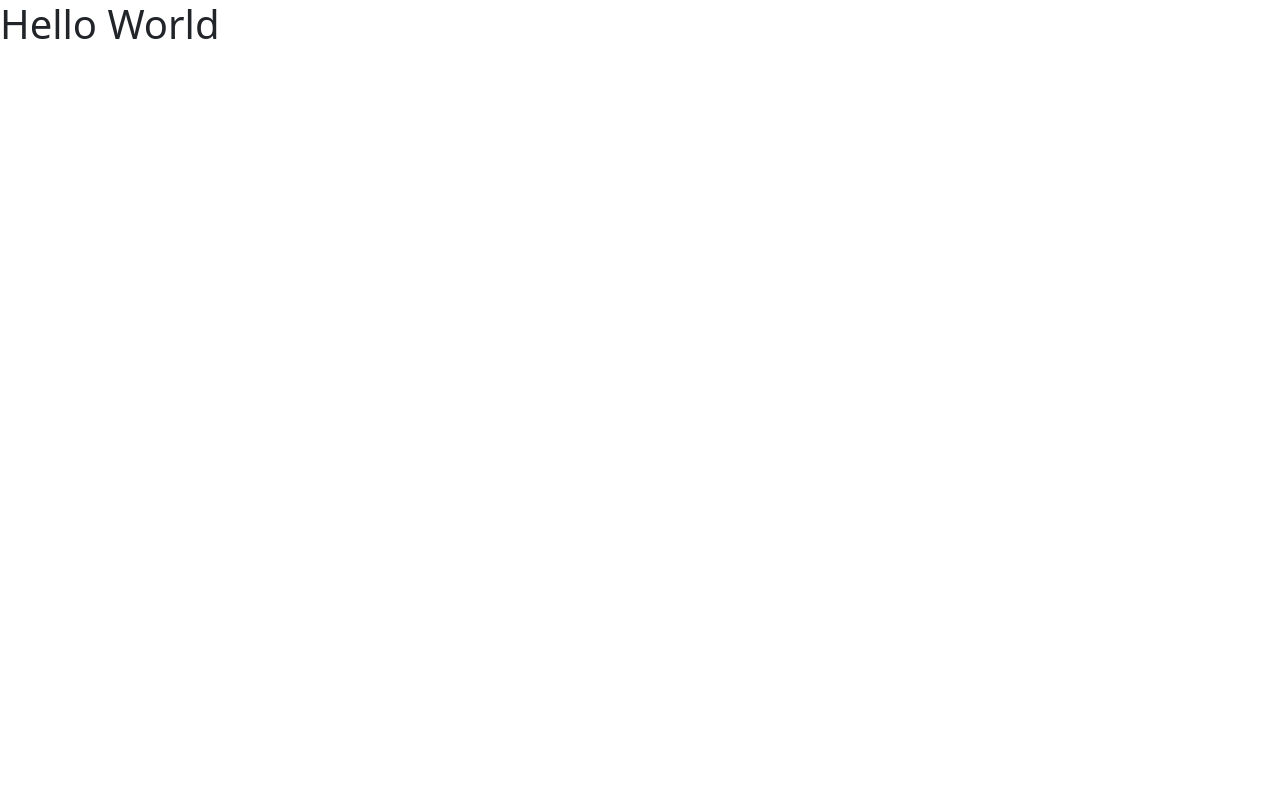
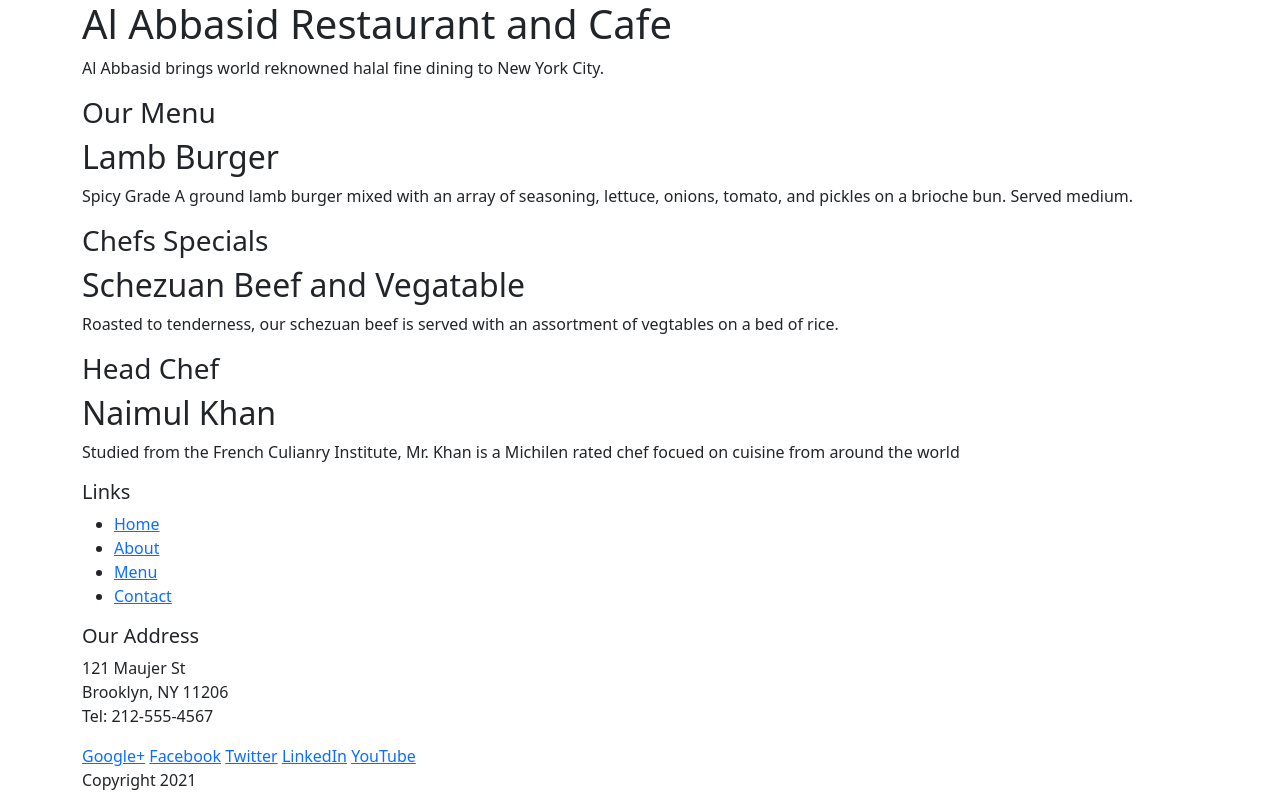
Before and after one commit to naimul-khan/bootstrap_restuarant, a website: page index.html in a window 1280 px wide. Drawn offline with nearby package versions, Linux system fonts and the light colour scheme.

Commit message:
added content to html

```diff
--- a/index.html
+++ b/index.html
@@ -1,11 +1,98 @@
 <!DOCTYPE html>
 <html lang="en">
     <head>
+        <!-- meta tags always come first -->
+        <meta charset="utf-8">
+        <!--below is code for the viewpoert-->
+        <meta name="viewpoert" content="width=device-width, initial-scale=1, shrink-to-fit=no">
+        <!-- tell the browser to produce the highest quality page-->
+        <meta http-equiv="x-ua-compatible" content="ie=edge,chrome=1">
+
+
+        <!--below is the connection to boostrap-->
         <link rel="stylesheet" href="node_modules/bootstrap/dist/css/bootstrap.min.css">
+
     </head>
+
     <body>
-        <h1>Hello World</h1>
+        <header class="jumbotron">
+            <div class="container">
+                <div>
+                    <div>
+                        <h1>Al Abbasid Restaurant and Cafe</h1>
+                        <p>Al Abbasid brings world reknowned halal fine dining to New York City. </p>
+                    </div>
+                </div>
+            </div>
+        </header>
 
+        <div class="container">
+            <div>
+                <div class="row">
+                    <h3>Our Menu</h3>
+                </div>
+                <div>
+                    <h2>Lamb Burger</h2>
+                    <p>Spicy Grade A ground lamb burger mixed with an array of seasoning, lettuce, onions, tomato, and pickles on a brioche bun. Served medium.</p>
+                </div>
+            </div>
+
+            <div>
+                <div class="row">
+                    <h3>Chefs Specials</h3>
+                </div>
+                <div>
+                    <h2>Schezuan Beef and Vegatable</h2>
+                    <p>Roasted to tenderness, our schezuan beef is served with an assortment of vegtables on a bed of rice.</p>
+                </div>
+            </div>
+
+            <div>
+                <div class="row">
+                    <h3>Head Chef</h3>
+                </div>
+                <div>
+                    <h2>Naimul Khan</h2>
+                    <p>Studied from the French Culianry Institute, Mr. Khan is a Michilen rated chef focued on cuisine from around the world</p>
+                </div>
+            </div>
+        </div>
+
+        <footer>
+            <div class="container">
+                <div class="row">
+                    <div>
+                        <h5>Links</h5>
+                        <ul>
+                            <li><a href="#">Home</a></li>
+                            <li><a href="#">About</a></li>
+                            <li><a href="#">Menu</a></li>
+                            <li><a href="#">Contact</a></li>
+                        </ul>
+                    </div>
+                    <div>
+                        <h5>Our Address</h5>
+                        <address>
+                            121 Maujer St<br>
+                            Brooklyn, NY 11206<br>
+                            Tel: 212-555-4567<br>
+                        </address>
+                    </div>
+                    <div>
+                        <div>
+                            <a href="www.google.com">Google+</a>
+                            <a href="www.facebook.com">Facebook</a>
+                            <a href="www.twitter.com">Twitter</a>
+                            <a href="www.linkedin.com">LinkedIn</a>
+                            <a href="www.youtube.com">YouTube</a>
+                        </div>
+                    </div>
+                </div>
+                <div>
+                    <p>Copyright 2021</p>
+                </div>
+            </div>
+        </footer>
         <!--BELOW ARE OUR SCRIPT TAGS-->
         <script src="node_modules/jquery/dist/jquery.slim.min.js"></script>
         <script src="node_modules/popper.js/dist/umd/popper.min.js"></script>
```
